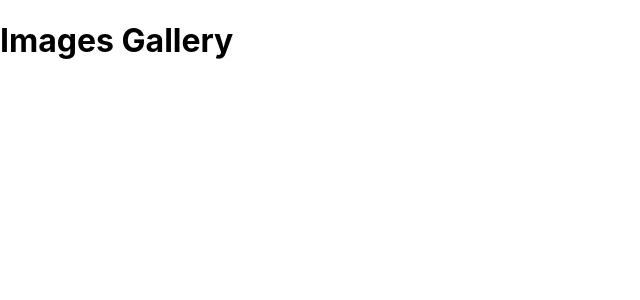
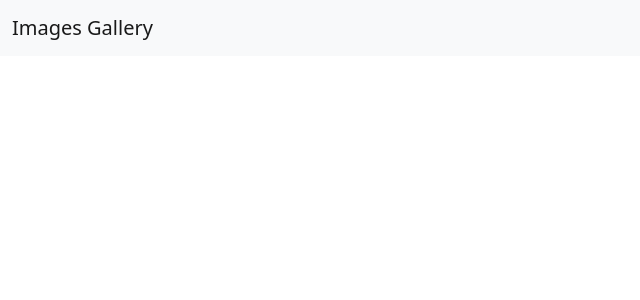
Before and after one commit to tkeevins/images-gallary, a React (Create React App) app in the folder frontend/: page / in a window 1280 px wide. Shown: the top 300 px of the page, without its empty margins (0-640 px from the left). Built offline with nearby package versions, Linux system fonts and the light colour scheme.

Commit message:
intial Header component

```diff
--- a/frontend/package.json
+++ b/frontend/package.json
@@ -6,7 +6,9 @@
     "@testing-library/jest-dom": "^5.16.5",
     "@testing-library/react": "^13.4.0",
     "@testing-library/user-event": "^13.5.0",
+    "bootstrap": "^5.2.3",
     "react": "^18.2.0",
+    "react-bootstrap": "^2.7.0",
     "react-dom": "^18.2.0",
     "react-scripts": "5.0.1",
     "web-vitals": "^2.1.4"
--- a/frontend/src/App.js
+++ b/frontend/src/App.js
@@ -1,8 +1,11 @@
+
+import 'bootstrap/dist/css/bootstrap.min.css';
+import Header from './components/Header';
 
 function App() {
   return (
     <div className="App">
-      <h1>Images Gallery</h1>
+      <Header title="Images Gallery"/>
     </div>
   );
 }
--- /dev/null
+++ b/frontend/src/components/Header.js
@@ -0,0 +1,18 @@
+import React from 'react';
+import Container from 'react-bootstrap/Container';
+import Navbar from 'react-bootstrap/Navbar';
+
+
+const Header = ({title}) => {
+
+    return(
+        <Navbar bg="light" expand="lg">
+        <Container fluid>
+          <Navbar.Brand href="/">{title}</Navbar.Brand>
+        </Container>
+      </Navbar>
+    );
+}
+
+
+export default Header;
```
Also changed, not shown: 1 other file (tests, documents, lock files or other folders).
